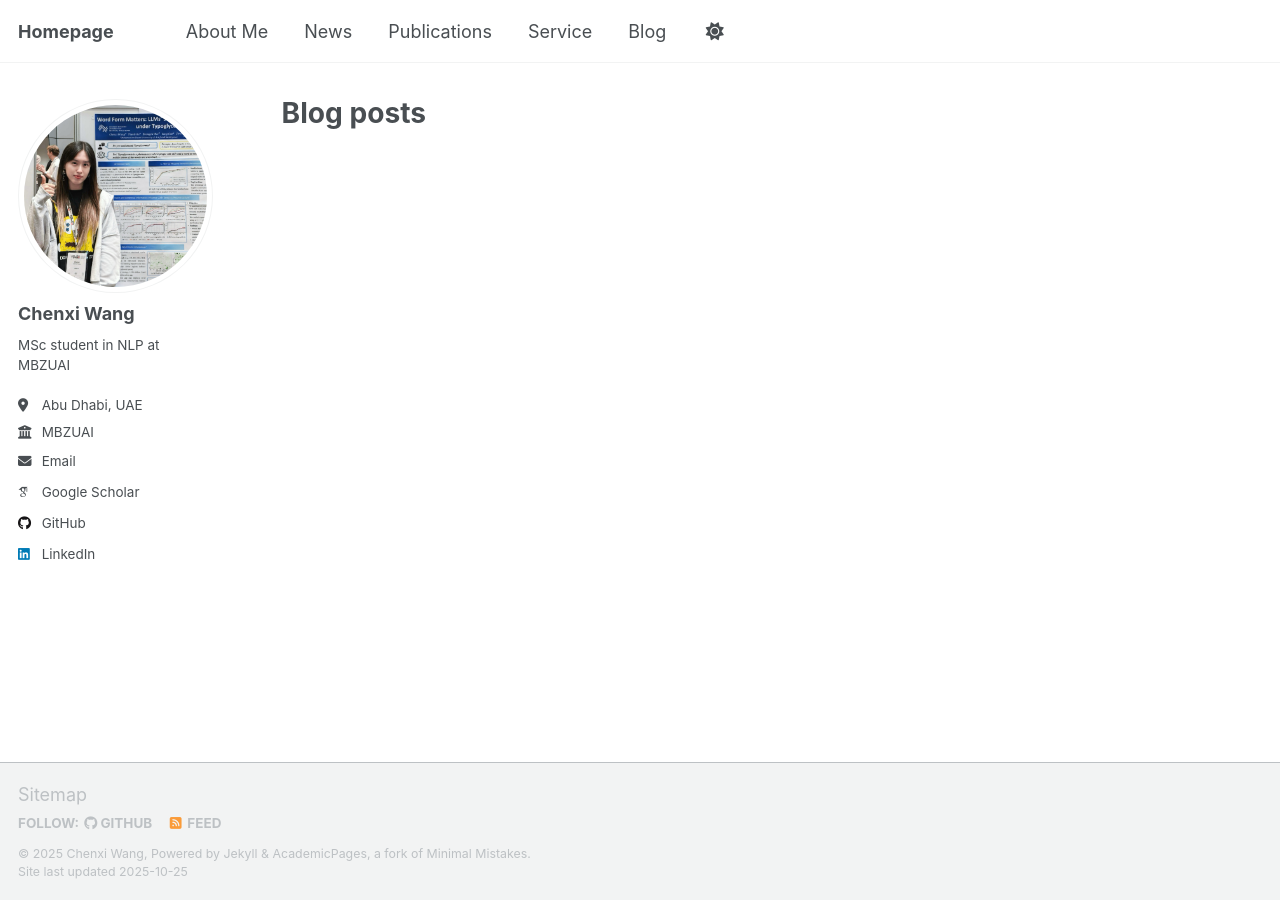
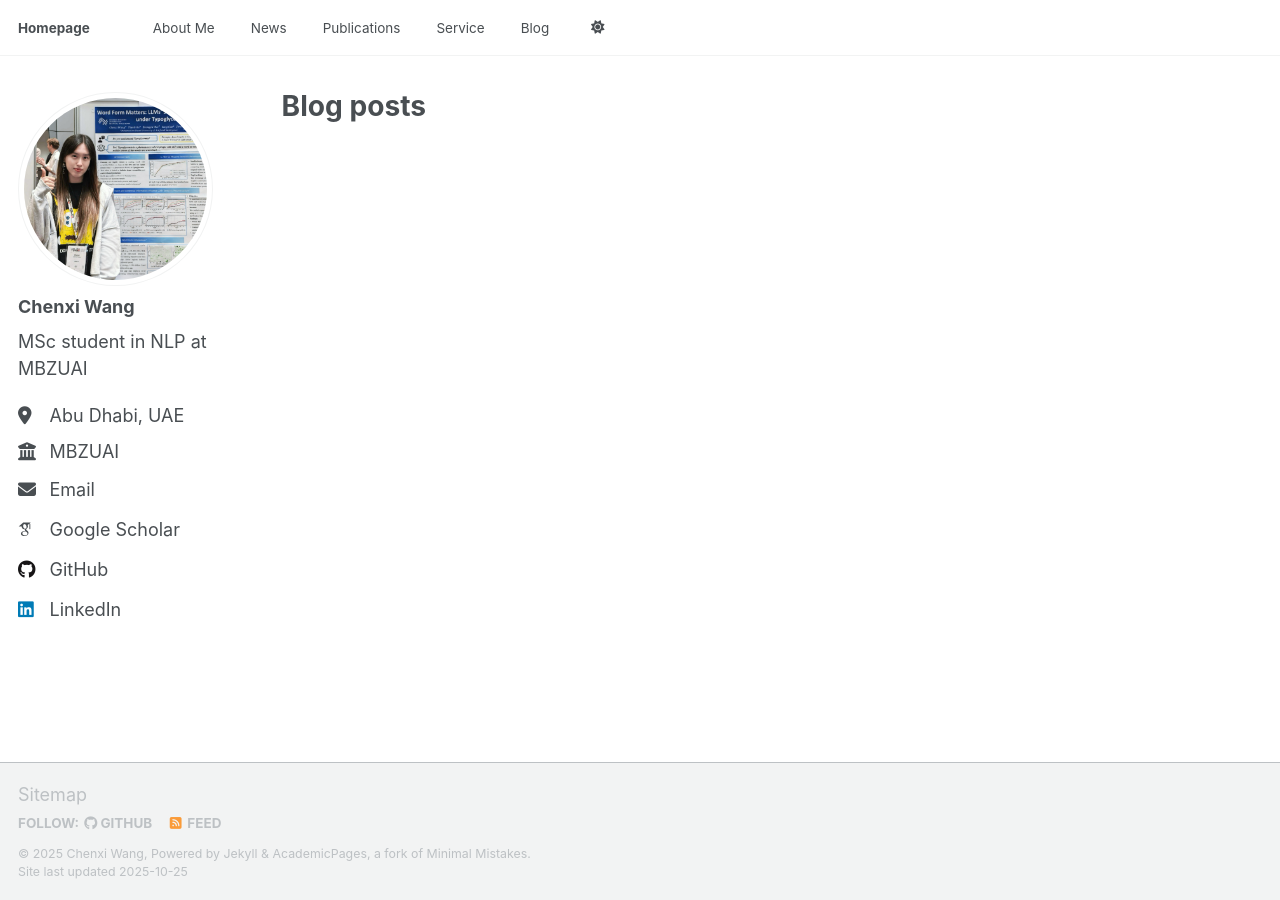
Before and after one commit to Aurora-cx/Aurora-cx.github.io, a Jekyll site: the page built from _pages/year-archive.html, in a window 1280 px wide. Built offline with Jekyll 4.4.1, drawn with Linux system fonts in a browser that asks for light colours; some web fonts are replaced; a script that is not in the unit is left out.

Commit message:
Fix: unify all sidebar elements to type-size-5

```diff
--- a/_sass/layout/_sidebar.scss
+++ b/_sass/layout/_sidebar.scss
@@ -51,7 +51,7 @@
 
   p, li {
     font-family: $sans-serif;
-    font-size: $type-size-6;
+    font-size: $type-size-5;
     line-height: 1.5;
   }
 
@@ -155,6 +155,12 @@
     margin-top: 10px;
     margin-bottom: 20px;
   }
+}
+
+p, li {
+  font-family: $sans-serif;
+  font-size: $type-size-6;
+  line-height: 1.5;
 }
 
 .author__urls-wrapper {
```
